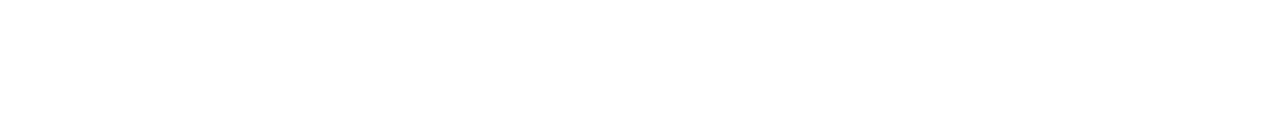
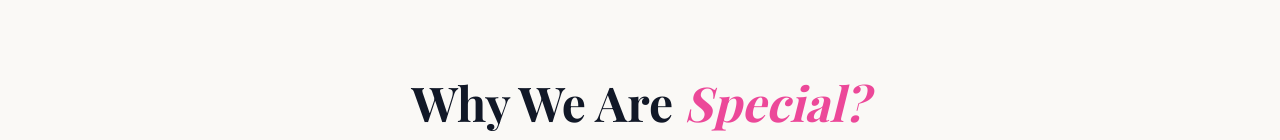
Before and after one commit to NahidAhmed-12/Flower, a React (Vite) app: page / in a window 1280 px wide. Shown: the part 812-952 px from the top of the page. Before the commit the page ends 810 px from the top, so only its background shows below. Built offline with nearby package versions, Linux system fonts and the light colour scheme; a web font is replaced by a local one.

Commit message:
Add Features component to App

```diff
--- a/src/App.jsx
+++ b/src/App.jsx
@@ -1,11 +1,13 @@
 import Nevbar from './pages/Nevbar';
 import Hero from './pages/Hero';
+import Features from './pages/Features';
 
 function App() {
   return (
     <div className="bg-gradient-to-r from-white via-brand-light to-white text-brand-dark overflow-x-hidden antialiased">
       <Nevbar />
       <Hero />
+      <Features />
     </div>
   );
 }
```
